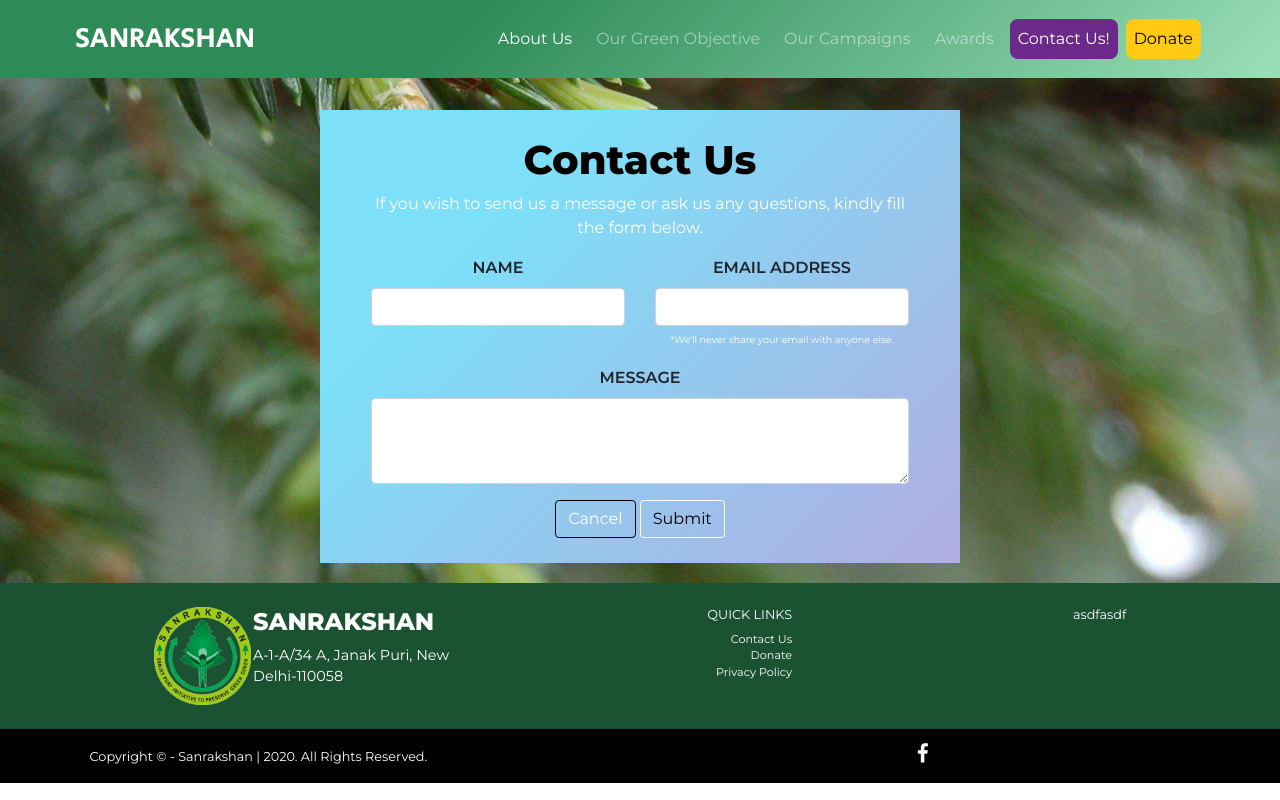
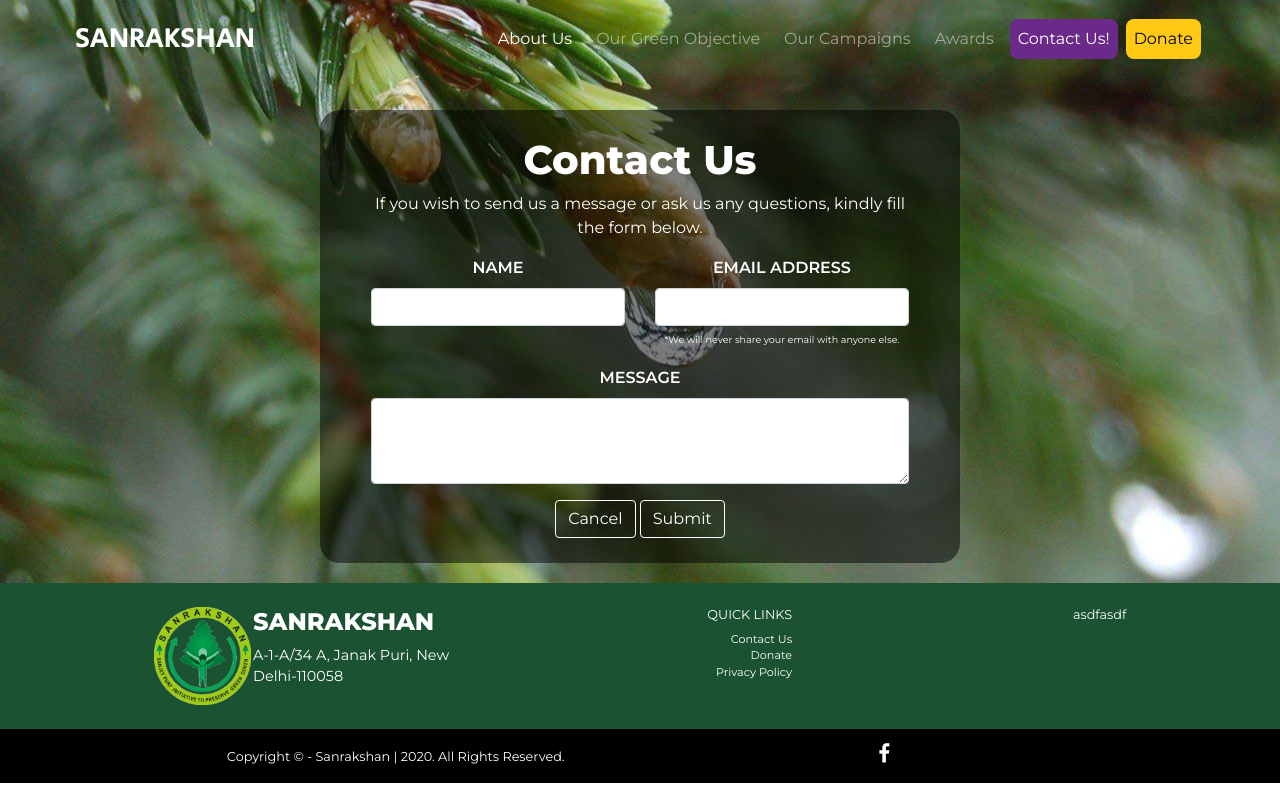
Before and after one commit to arnavpisces/Sanrakshan-Website, a Flask app: page /contact-us in a window 1280 px wide. Run offline with Flask 2, Linux system fonts and the light colour scheme; some libraries are stand-ins or nearby versions.

Commit message:
contact us page done

```diff
--- a/static/css/custom.css
+++ b/static/css/custom.css
@@ -159,7 +159,7 @@
 .slide-text{
     background-color: rgba(255,255,255,0.7);
     color:black;
-    font-weight: 900;
+    font-weight: 400;
 }
 .row-about{
     background: url('../images/trees-green.png');
@@ -228,11 +228,11 @@
 .footer-copyright{
     color:white;
     background-color: black;
-
+    text-align: center;
     padding-top:1.2%;
     padding-bottom:1.2%;
-    padding-left:7%;
-    padding-right:7%;
+    padding-left:13%;
+    padding-right:13%;
 }
 .bg-img{
     text-align:center;
@@ -308,21 +308,23 @@
 .contactus .container{
     width:50%;
     padding:2%;
+    border-radius:20px;
     padding-left:4%;
     padding-right:4%;
-    background : rgba(25, 217, 253,0.6);
-    background-color: #b1ade2;
-    background-image: linear-gradient(315deg, #b1ade2 0%, #7ddff8 74%);
+    background : rgba(0, 0, 0,0.5);
+    color:white;
+    /* background-color: #b1ade2; */
+    /* background-image: linear-gradient(90deg, rgba(0, 0, 0,0.1) 0%, rgba(0, 0, 0,0.1) 50%); */
 }
 .navbar-contact{
-    background-color: #2e8b57 !important;
-    background-image: linear-gradient(315deg, #9bdfb8 0%, #2e8b57 64%);
+    /* background-color: #2e8b57 !important; */
+    /* background-image: linear-gradient(315deg, #9bdfb8 0%, #2e8b57 64%); */
     display:relative;
 }
 .contact-heading{
     font-family:Montserrat;
     font-weight: 900;
-    COLOR:black;
+    COLOR:white;
 }
 .bmd-label-floating{
     font-weight:600;
@@ -338,22 +340,22 @@
 .btn-primary{
     background-color: rgba(0,0,0,0.0);
     border-color: white;
-    color:black;
+    color:white;
     transition: background-color 100ms;
 }
 .btn-primary:hover{
     border-color:white;
-    background-color: white;
-    color:black;
+    background-color: #2e8b57;
+    color:white;
 }
 .btn-default{
     background-color: rgba(0,0,0,0.0);
-    border-color: black;
+    border-color: white;
     color:white;
     transition: background-color 100ms;
 }
 .btn-default:hover{
-    background-color: black;
+    background-color: #943441;
     color:white;
 }
 @media (min-width: 992px){
--- a/templates/contact.html
+++ b/templates/contact.html
@@ -13,7 +13,7 @@
     <body>
         <nav class="navbar navbar-expand-lg navbar-dark navbar-contact">
             <div class="container">
-                <a class="navbar-brand" href="#">SANRAKSHAN</a>
+                <a class="navbar-brand" href="/">SANRAKSHAN</a>
                 <button class="navbar-toggler" type="button" data-toggle="collapse" data-target="#navbarNav" aria-controls="navbarNav" aria-expanded="false" aria-label="Toggle navigation">
                 <span class="navbar-toggler-icon"></span>
                 </button>
@@ -58,7 +58,7 @@
                             <div class="form-group">
                             <label for="exampleInputEmail1" class="bmd-label-floating">EMAIL ADDRESS</label>
                             <input type="email" class="form-control" id="exampleInputEmail1" name="email">
-                            <span class="bmd-help">*We'll never share your email with anyone else.</span>
+                            <span class="bmd-help">*We will never share your email with anyone else.</span>
                           </div>
                         </div>
                     </div>
--- a/templates/index.html
+++ b/templates/index.html
@@ -27,7 +27,7 @@
         </script>
         <nav class="navbar navbar-expand-lg navbar-dark">
             <div class="container">
-                <a class="navbar-brand" href="#">SANRAKSHAN</a>
+                <a class="navbar-brand" href="/">SANRAKSHAN</a>
                 <button class="navbar-toggler" type="button" data-toggle="collapse" data-target="#navbarNav" aria-controls="navbarNav" aria-expanded="false" aria-label="Toggle navigation">
                 <span class="navbar-toggler-icon"></span>
                 </button>
```
